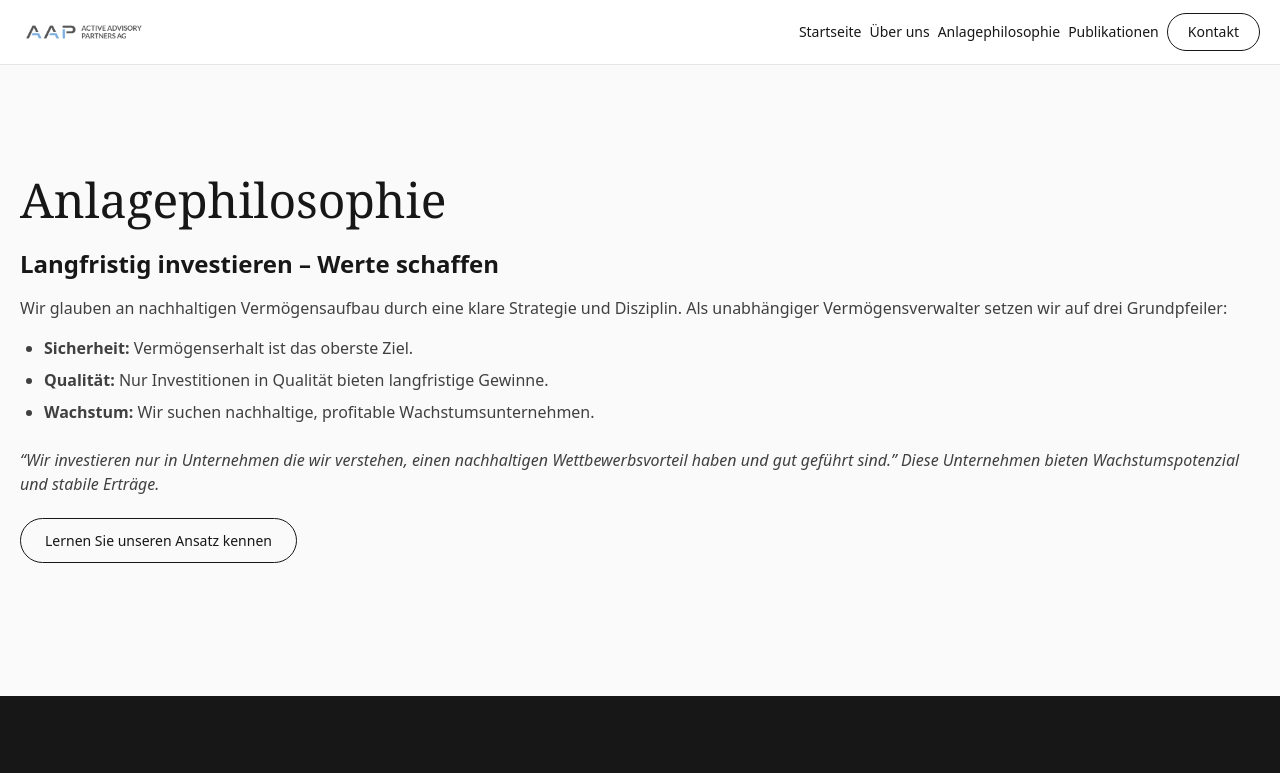
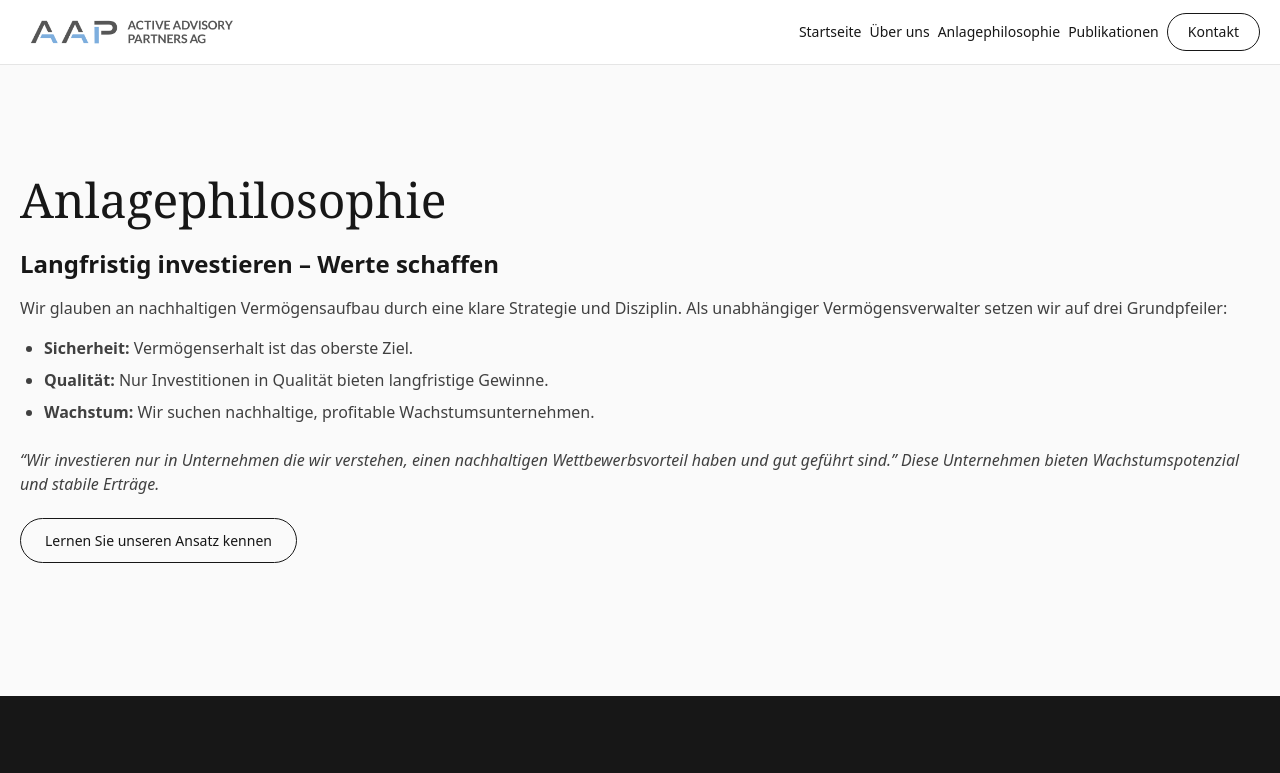
Before and after one commit to Yanuwas/aap-website, a plain HTML site: page philosophy.html in a window 1280 px wide. Shown: the top 773 px of the page. Drawn offline with nearby package versions, Linux system fonts and the light colour scheme.

Commit message:
Update philosophy.html

```diff
--- a/philosophy.html
+++ b/philosophy.html
@@ -17,7 +17,7 @@
       >
         <div class="flex items-center gap-3">
           <a href="index.html">
-            <img src="logo.png" alt="AAP Logo" class="h-8 w-auto" />
+            <img src="logo.png" alt="AAP Logo" class="h-14 w-auto" />
           </a>
         </div>
         <div class="hidden md:flex items-center gap-2 ml-auto text-sm">
```
